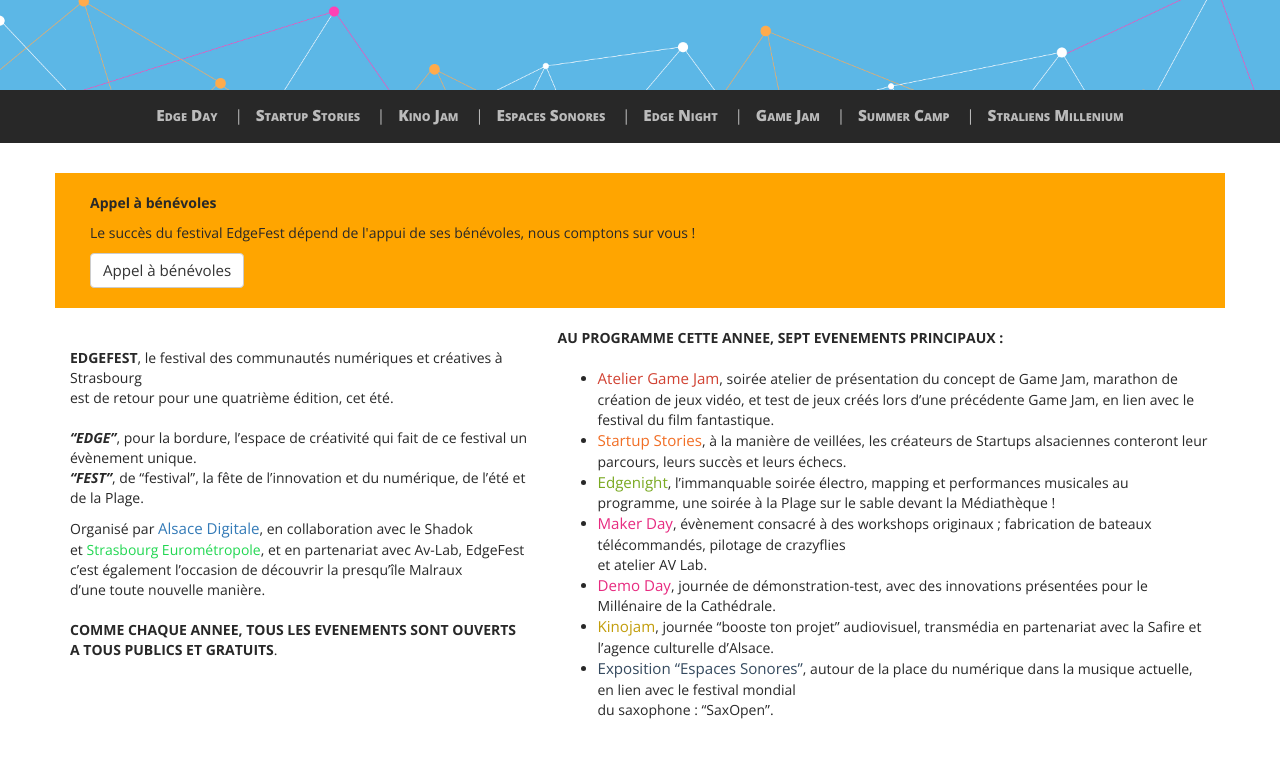
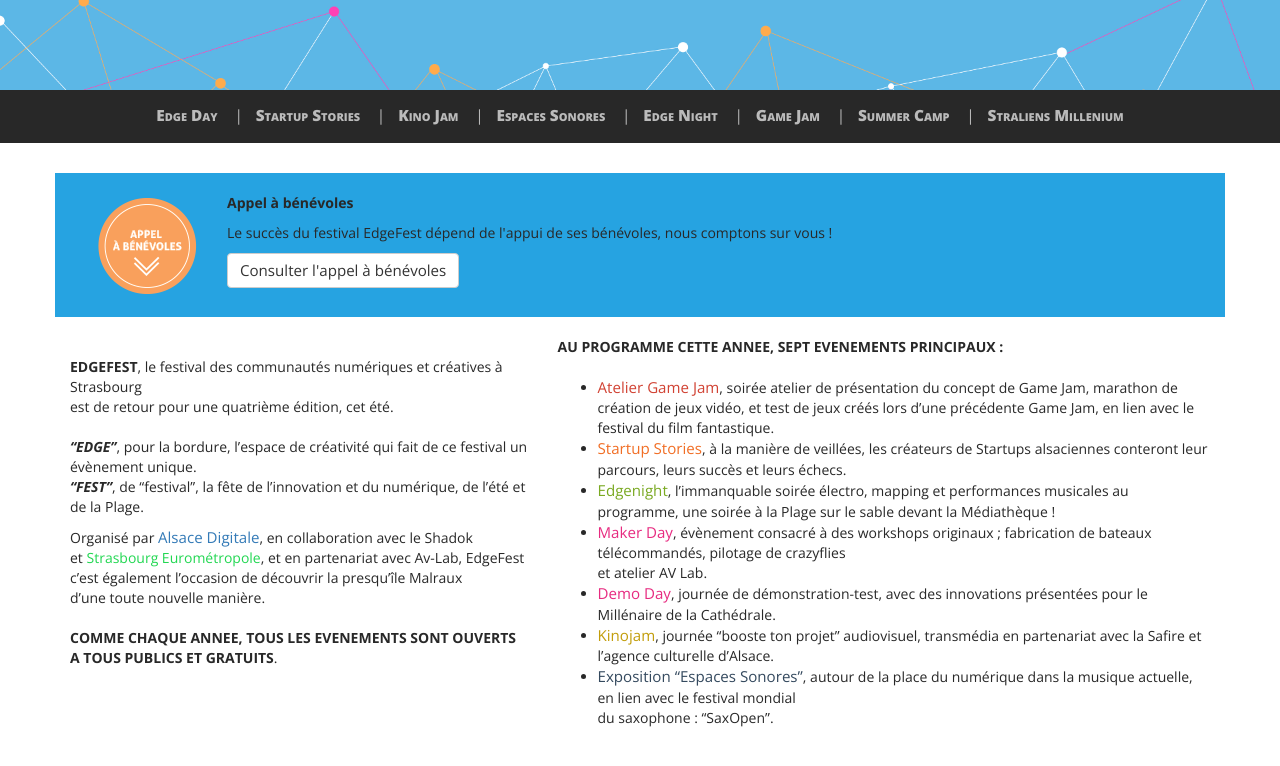
Before and after one commit to AlsaceDigitale/www.edgefest.fr-2019-temporary, a Jekyll site: the page built from index.html, in a window 1280 px wide and 900 px high, scrolled down 410 px, cut to the strip 0-766 px from the top of the window. Built offline with Jekyll 4.4.1, drawn with Linux system fonts in a browser that asks for light colours; nearby versions of some CDN libraries; some web fonts are replaced.

Commit message:
Update intro

```diff
--- a/_includes/intro.html
+++ b/_includes/intro.html
@@ -1,12 +1,11 @@
 <section class="intro">
     <div class="container">
-        <div class="row" style="background-color: orange; margin-top: 20px; padding: 20px">
+        <div class="row" style="background-color: #26A3E1; margin-top: 20px; padding: 20px">
             <div class="col-xs-12">
+                <div class="pull-left" style="margin-right: 20px;"><a href="http://pdf.lu/fWqF/"><img src="/img/appelabenevoles.png" alt="Appel à bénévoles" /></a></div>
                 <p><b>Appel à bénévoles</b></p>
-
                 <p>Le succès du festival EdgeFest dépend de l'appui de ses bénévoles, nous comptons sur vous !</p>
-
-                <p><a class="btn btn-default" style="text-decoration: none" href="http://pdf.lu/fWqF/">Appel à bénévoles</a></p>
+                <p><a class="btn btn-default" style="text-decoration: none" href="http://pdf.lu/fWqF/">Consulter l'appel à bénévoles</a></p>
             </div>
         </div>
         <div class="row" style="margin-top: 20px;">
```
Also changed, not shown: img/appelabenevoles.png (added).
